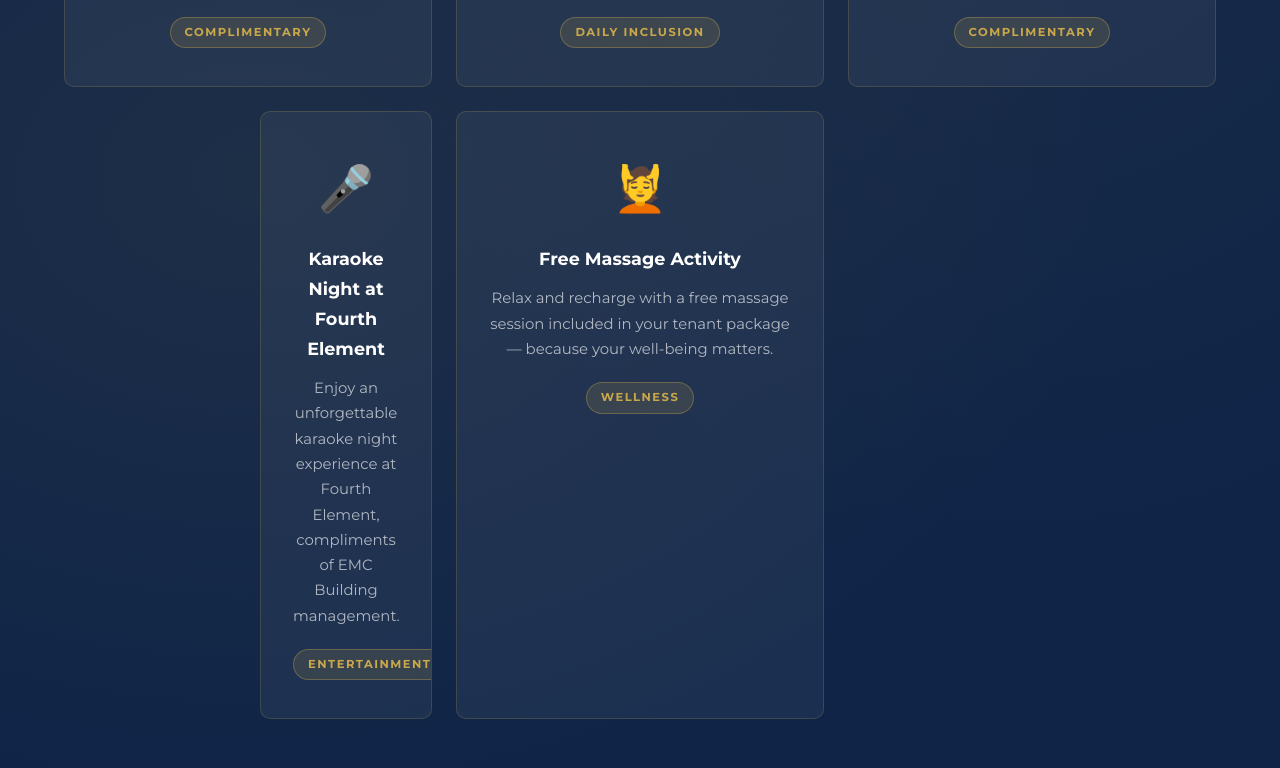
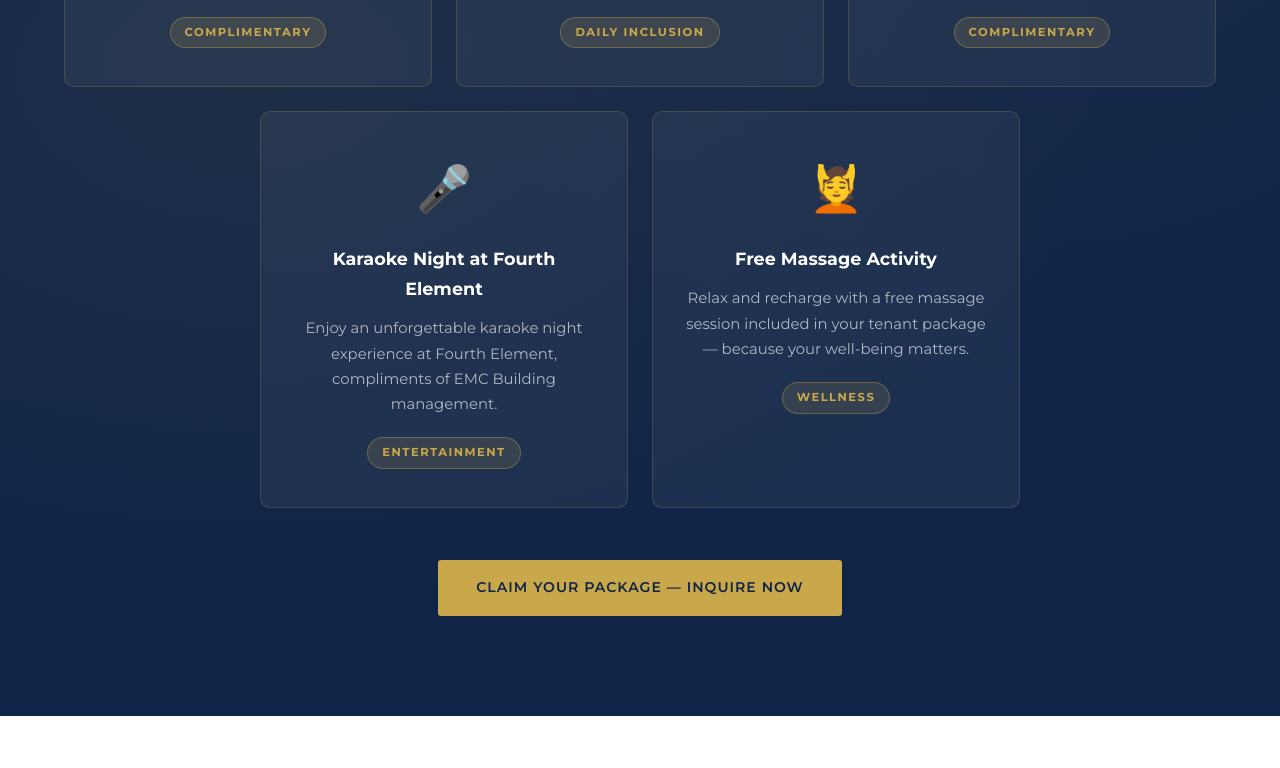
Before and after one commit to ymathsky/emc, a plain HTML site: page index.html in a window 1280 px wide. Shown: the part 9400-10168 px from the top of the page. Drawn offline with Linux system fonts and the light colour scheme.

Commit message:
Fix packages section CSS - clean grid layout 3+2 centred

```diff
--- a/css/style.css
+++ b/css/style.css
@@ -709,33 +709,15 @@ input, textarea, select { font-family: inherit; font-size: 1rem; }
 .packages-section .section-header {
   margin-bottom: 56px;
 }
+/* 6-column grid: each card spans 2 cols → 3 per row.
+   Cards 4 & 5 are offset so the bottom row is centred. */
 .packages-grid {
   display: grid;
-  grid-template-columns: repeat(3, 1fr);
+  grid-template-columns: repeat(6, 1fr);
   gap: 24px;
 }
-/* last two cards centered when row has 2 items */
-.packages-grid .package-card:nth-child(4) {
-  grid-column: 1;
-}
-.packages-grid .package-card:nth-child(4),
-.packages-grid .package-card:nth-child(5) {
-  grid-column: auto;
-}
-/* Center the bottom row of 2 */
-@supports (display: grid) {
-  .packages-grid {
-    grid-template-columns: repeat(3, 1fr);
-  }
-  .packages-grid .package-card:nth-child(4) {
-    grid-column: 1 / 2;
-    margin-left: calc(50% + 12px);
-  }
-  .packages-grid .package-card:nth-child(n+4) {
-    grid-column: auto;
-  }
-}
 .package-card {
+  grid-column: span 2;
   background: rgba(255,255,255,0.05);
   border: 1px solid rgba(201,168,76,0.2);
   border-radius: var(--radius);
@@ -745,6 +727,10 @@ input, textarea, select { font-family: inherit; font-size: 1rem; }
   position: relative;
   overflow: hidden;
 }
+/* Centre the last two cards in the second row */
+.packages-grid .package-card:nth-child(4) { grid-column: 2 / 4; }
+.packages-grid .package-card:nth-child(5) { grid-column: 4 / 6; }
+
 .package-card::after {
   content: '';
   position: absolute;
@@ -760,9 +746,7 @@ input, textarea, select { font-family: inherit; font-size: 1rem; }
   transform: translateY(-6px);
   box-shadow: 0 16px 48px rgba(0,0,0,0.3);
 }
-.package-card:hover::after {
-  transform: scaleX(1);
-}
+.package-card:hover::after { transform: scaleX(1); }
 .package-icon {
   font-size: 2.8rem;
   margin-bottom: 18px;
@@ -792,20 +776,19 @@ input, textarea, select { font-family: inherit; font-size: 1rem; }
   padding: 5px 14px;
   border-radius: 20px;
 }
-
 @media (max-width: 1024px) {
   .packages-grid {
     grid-template-columns: repeat(2, 1fr);
   }
-  .packages-grid .package-card:nth-child(4) {
-    margin-left: 0;
-    grid-column: auto;
+  .package-card,
+  .packages-grid .package-card:nth-child(4),
+  .packages-grid .package-card:nth-child(5) {
+    grid-column: span 1;
   }
 }
 @media (max-width: 600px) {
-  .packages-grid {
-    grid-template-columns: 1fr;
-  }
+  .packages-grid { grid-template-columns: 1fr; }
+  .package-card { grid-column: 1; }
 }
 
 /* ================= MAP ================= */
```
